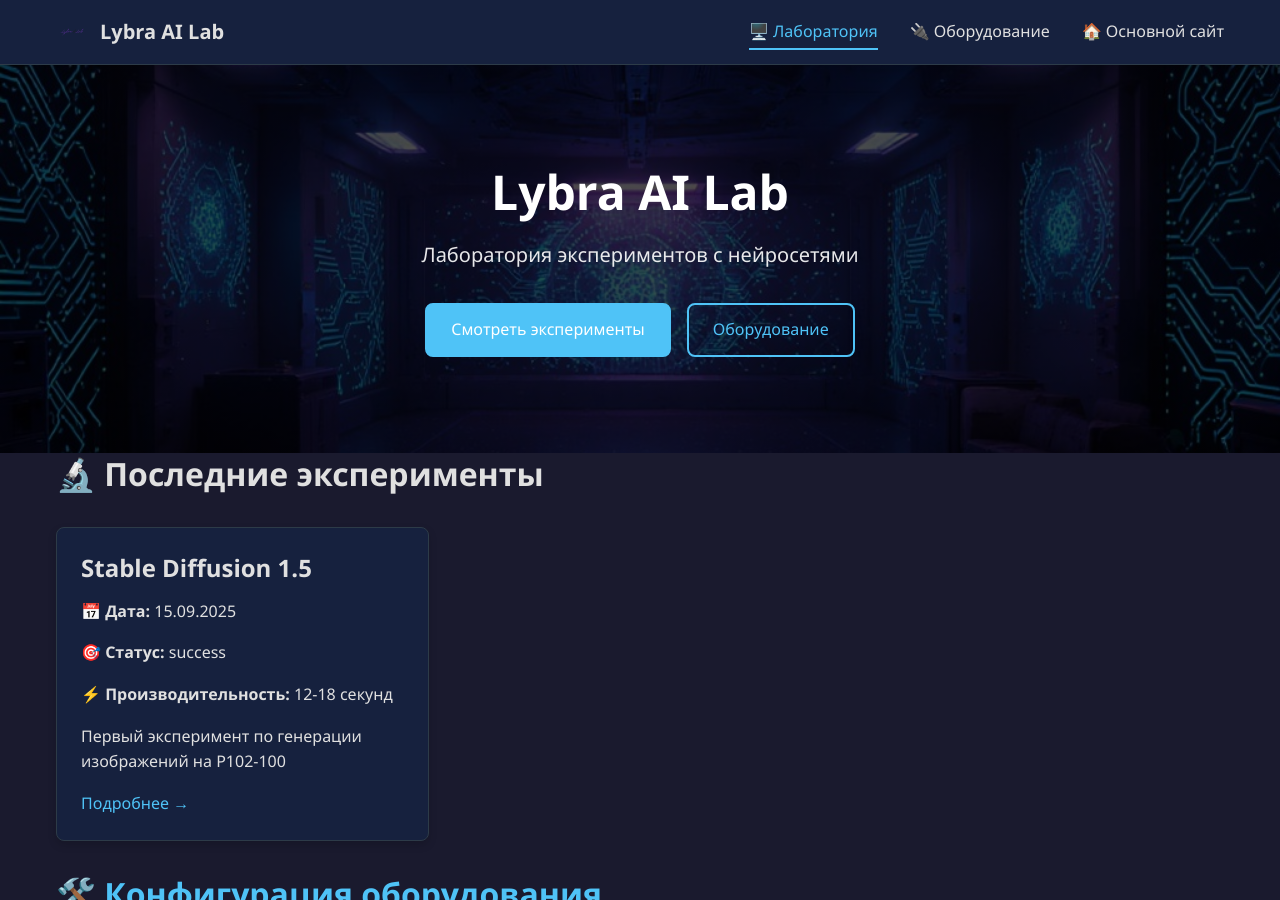
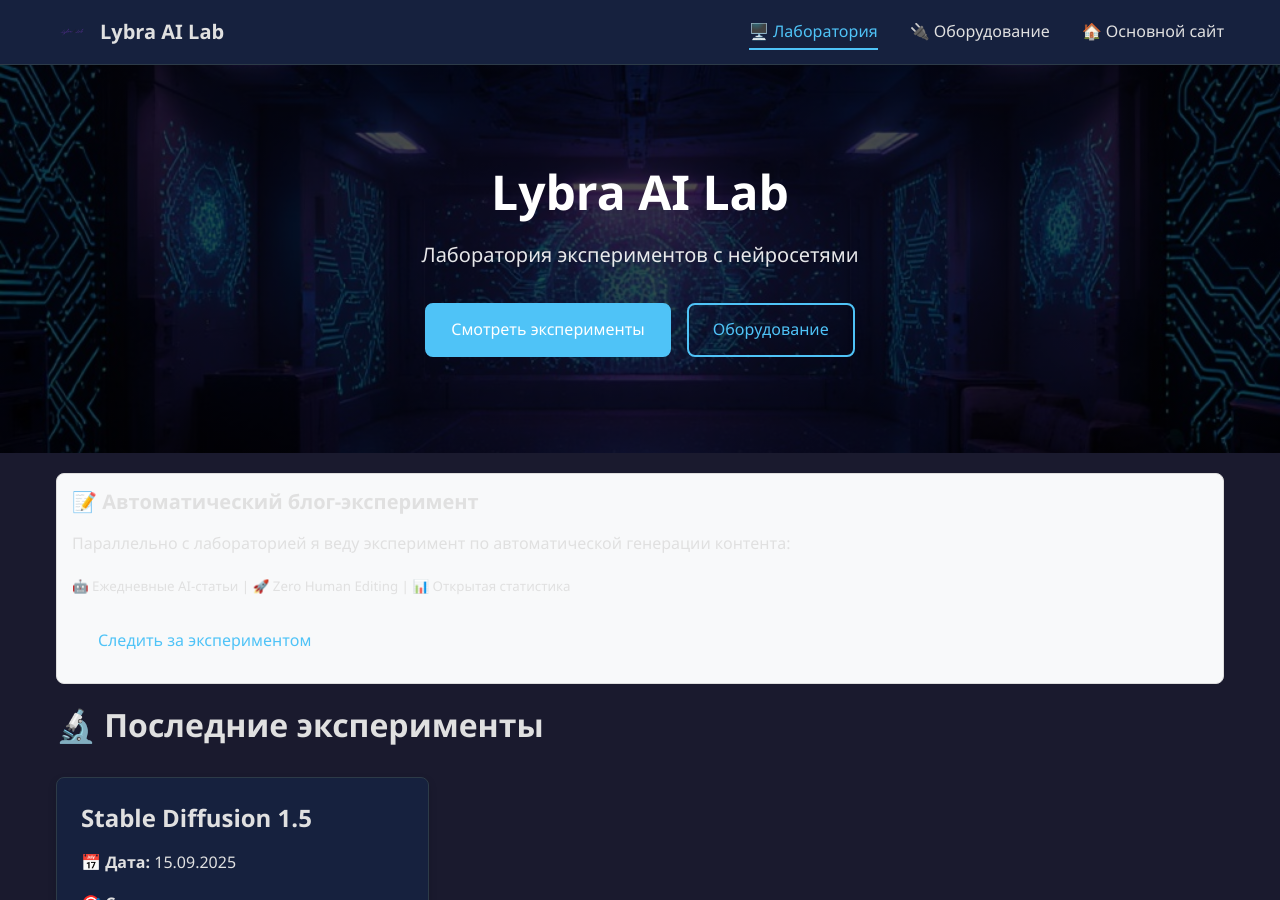
Before and after one commit to lybra-bee/lybra-ai-lab, a Jekyll site: the page built from index.md, in a window 1280 px wide and 900 px high. Built offline with Jekyll 4.4.1, drawn with Linux system fonts in a browser that asks for light colours.

Commit message:
Update index.md

```diff
--- a/index.md
+++ b/index.md
@@ -4,6 +4,12 @@ title: "Lybra AI Lab"
 description: "Лаборатория экспериментов с нейросетями"
 ---
 
+<div class="blog-promo" style="border: 1px solid #ddd; padding: 15px; margin: 20px 0; border-radius: 8px; background: #f8f9fa;">
+  <h4>📝 Автоматический блог-эксперимент</h4>
+  <p>Параллельно с лабораторией я веду эксперимент по автоматической генерации контента:</p>
+  <p><small>🤖 Ежедневные AI-статьи | 🚀 Zero Human Editing | 📊 Открытая статистика</small></p>
+  <a href="https://lybra-bee.github.io/" class="btn btn-outline-primary btn-sm">Следить за экспериментом</a>
+</div>
 ## 🔬 Последние эксперименты
 
 <div class="cards-grid">
```
